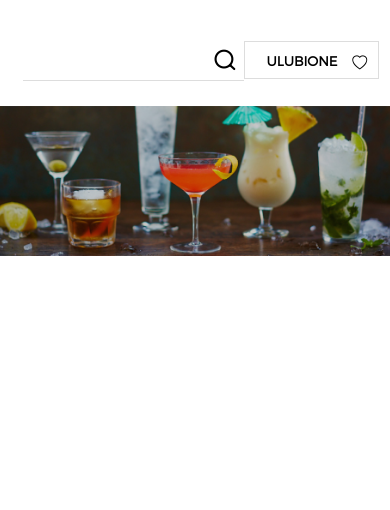
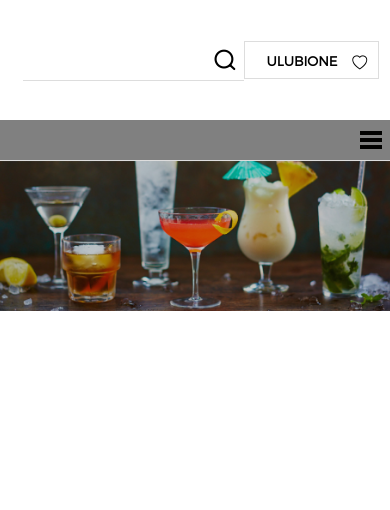
Before and after one commit to tomaszdwoznik/praktyki2022-cocktails, a PHP site: page / in a window 390 px wide. Shown: the top 510 px of the page. Run offline with PHP 8.4, Linux system fonts and the light colour scheme; some libraries are stand-ins or nearby versions; some web fonts are replaced.

Commit message:
#2 - dzialajace burger-menu

```diff
--- a/css/top.css
+++ b/css/top.css
@@ -89,11 +89,61 @@
     font-size: 20px;
     font-weight: bold;
 }
-@media screen and (max-width: 755px){
+
+@media screen and (max-width: 768px){
     .top{
-        height: 12.5vh;
+        height: auto;
     }
     .top__image{
-        height: 8vh;
+    }
+
+    .top__burger{
+        display: block;
+        height: 40px;
+        width: 100%;
+        background: url(../images/burger.png) no-repeat 98% center;
+        background-color: grey;
+        cursor: pointer;
+    }
+
+    .container--list{
+        overflow: hidden;
+        background-color: lightgrey;
+        height: 0;
+    }
+
+    .top__menu, .top_menu ul.open, .container--list.open{
+        height: auto;
+    }
+
+    .top__list a{
+        display: flex;
+        column-gap: 10px;
+        align-items: center;
+        padding: 10px 0px 10px 0px;
+    }
+
+    .top__menu ul{
+        justify-content: none;
+        flex-direction: column;
+        height: auto;
+        align-items: center;
+        padding: 7px 0px 7px 0px;
+    }
+
+    .top__menu a:focus{
+        border-top: none;
+        border-bottom: 2px solid black;
+        margin: 5px;
+    }
+    .top__menu a:hover{
+        border-top: none;
+        border-bottom: 1px solid black;
     }
 }
+
+@media screen and (max-width: 850px){
+    .top__menu a{
+        font-size: 15px;
+    }
+}
--- a/index.html
+++ b/index.html
@@ -6,6 +6,8 @@
         <link rel="stylesheet" href="css/icon.css">
         <link rel="stylesheet" href="css/reset.css">
         <link rel="stylesheet" href="css/style.css">
+        <script src="http://code.jquery.com/jquery-1.11.3.min.js"></script>
+        <script src="../js/menu.js"></script>
         <title>Make Cocktails At Home</title>
     </head>
     <body>
@@ -26,9 +28,10 @@
                             </div>
                         </div>
                     </div>
+                    <a class="top__burger"></a>
                     <div class="container--list">
                         <div class="container">
-                            <div class="top__menu">
+                            <nav class="top__menu">
                                 <ul>
                                     <li class="top__list">
                                         <a href="#">
@@ -60,7 +63,7 @@
                                         </a>
                                     </li>
                                 </ul>
-                            </div>
+                            </nav>
                         </div>
                     </div>
                 </header>
--- /dev/null
+++ b/js/menu.js
@@ -0,0 +1,9 @@
+$(document).ready(function(){
+
+    $(".top__burger").on("click", function(){
+
+        $(".container--list").toggleClass("open");
+        $(".top__menu ul").toggleClass("open");
+    });
+
+});
```
Also changed, not shown: images/burger.png (added), js/..txt (deleted).
